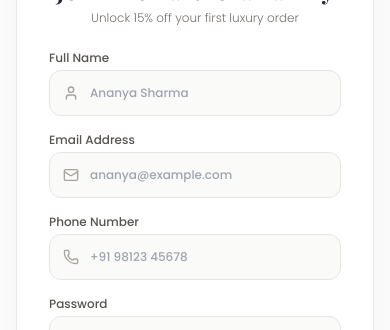
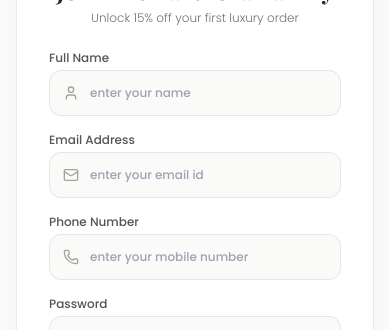
Before and after one commit to vijayghodadra/E-way, a React (Vite) app in the folder client/: page /register in a window 390 px wide. Shown: the part 277-607 px from the top of the page. Built offline with nearby package versions, Linux system fonts and the light colour scheme; no server answers; a web font is replaced by a local one.

Commit message:
style: update register form placeholders to enter your name, email id, and mobile number

```diff
--- a/client/src/pages/Register.jsx
+++ b/client/src/pages/Register.jsx
@@ -64,7 +64,7 @@ const Register = () => {
                   name="name"
                   value={formData.name}
                   onChange={handleChange}
-                  placeholder="Ananya Sharma"
+                  placeholder="enter your name"
                   required
                   className="w-full bg-stone-50 border border-stone-200 rounded-xl pl-10 pr-4 py-3.5 text-text focus:outline-none focus:ring-1 focus:ring-primary"
                 />
@@ -80,7 +80,7 @@ const Register = () => {
                   name="email"
                   value={formData.email}
                   onChange={handleChange}
-                  placeholder="ananya@example.com"
+                  placeholder="enter your email id"
                   required
                   className="w-full bg-stone-50 border border-stone-200 rounded-xl pl-10 pr-4 py-3.5 text-text focus:outline-none focus:ring-1 focus:ring-primary"
                 />
@@ -96,7 +96,7 @@ const Register = () => {
                   name="phone"
                   value={formData.phone}
                   onChange={handleChange}
-                  placeholder="+91 98123 45678"
+                  placeholder="enter your mobile number"
                   required
                   className="w-full bg-stone-50 border border-stone-200 rounded-xl pl-10 pr-4 py-3.5 text-text focus:outline-none focus:ring-1 focus:ring-primary"
                 />
```
